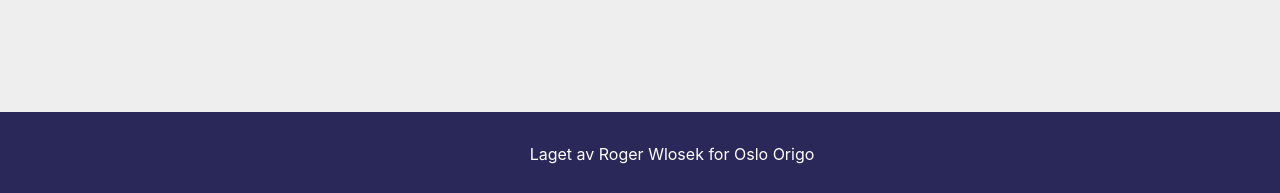
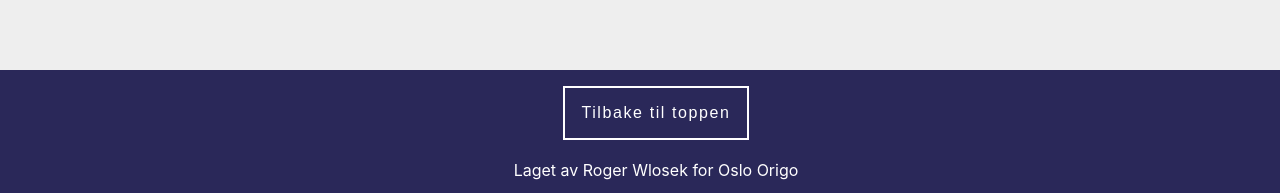
Before and after one commit to mostlyhamster/oslobysykkel-stasjoner, a React (Create React App) app: page / in a window 1280 px wide. Shown: the part 604-797 px from the top of the page. Built offline with nearby package versions, Linux system fonts and the light colour scheme; no server answers.

Commit message:
Add "back to top" function

```diff
--- a/src/components/App/AppFooter/AppFooter.css
+++ b/src/components/App/AppFooter/AppFooter.css
@@ -1,7 +1,7 @@
 .app__footer {
     color:white;
     background-color: #2a2859;
-    padding: 2rem;
+    padding: 1rem;
     bottom: 0;
     position: fixed;
     width: 100%;
@@ -10,3 +10,12 @@
     text-align: center;
     margin: auto;
 }
+
+.app-footer__button--normal {
+    background-color: #2a2859;
+    color:white;
+    padding: 1rem;
+    letter-spacing: 0.1rem;
+    font-size: 1rem;
+    border: 2px solid white;
+}
--- a/src/components/App/AppFooter/AppFooter.js
+++ b/src/components/App/AppFooter/AppFooter.js
@@ -3,9 +3,15 @@ import React from 'react';
 import './AppFooter.css';
 
 const AppFooter = (props) => {
+    const backToTop = () => {
+        console.log("top")
+        window.scrollTo( 0,0);
+    }
     return (
         <div className="app__footer">
-            <p>Laget av Roger Wlosek for Oslo Origo</p>
+            <p><button onClick={backToTop} className="app-footer__button--normal">Tilbake til toppen</button></p>
+            <br></br>
+            <p>Laget av Roger Wlosek for Oslo Origo </p>
         </div>
     );
 };
```
